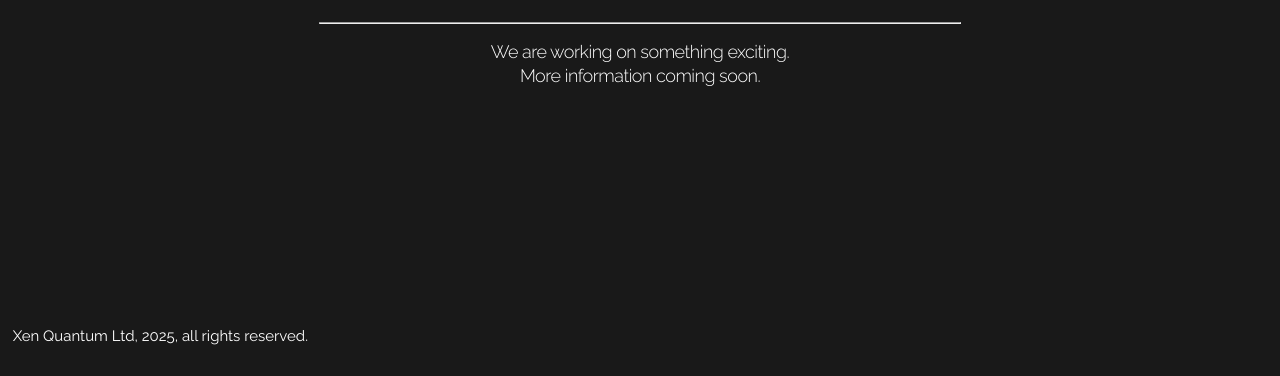
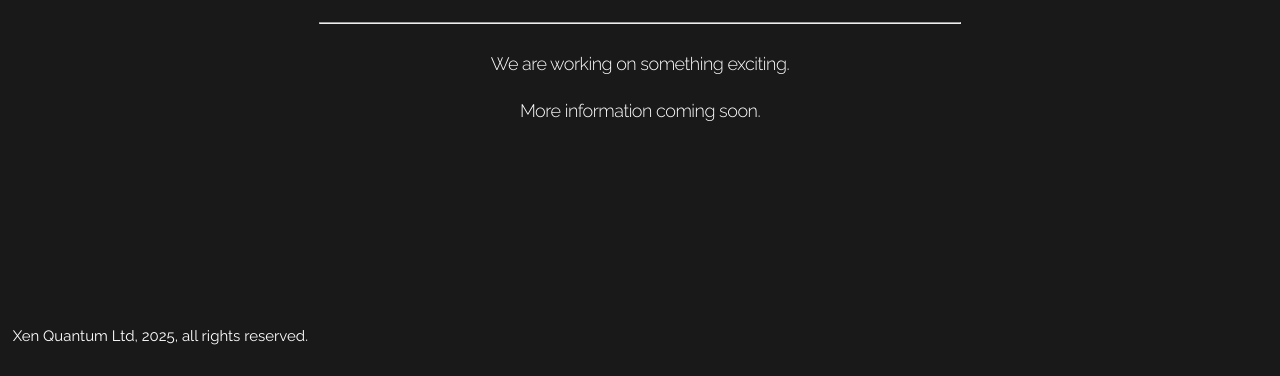
Before and after one commit to davide-at-xen/davide-at-xen, a plain HTML site: page index.html in a window 1280 px wide. Shown: the part 437-813 px from the top of the page. Drawn offline with nearby package versions, Linux system fonts and the light colour scheme.

Commit message:
Revert changing the line-height parameterc

```diff
--- a/style.css
+++ b/style.css
@@ -62,7 +62,7 @@ h6 {
 h1 { font-size: 6.0rem; line-height: 1.25; letter-spacing: -.1rem; }
 h2 { font-size: 3.0rem; line-height: 1.3;  letter-spacing: -.1rem; }
 h3 { font-size: 2.4rem; line-height: 1.35; letter-spacing: -.08rem; }
-h4 { font-size: 1.8rem; line-height: 0.2;  letter-spacing: -.05rem; }
+h4 { font-size: 1.8rem; line-height: 1.5;  letter-spacing: -.05rem; }
 h5 { font-size: 1.5rem; line-height: 1.6;  letter-spacing: 0; }
 h6 { font-size: 1.4rem; line-height: 1.6;  letter-spacing: 0; }
 
```
